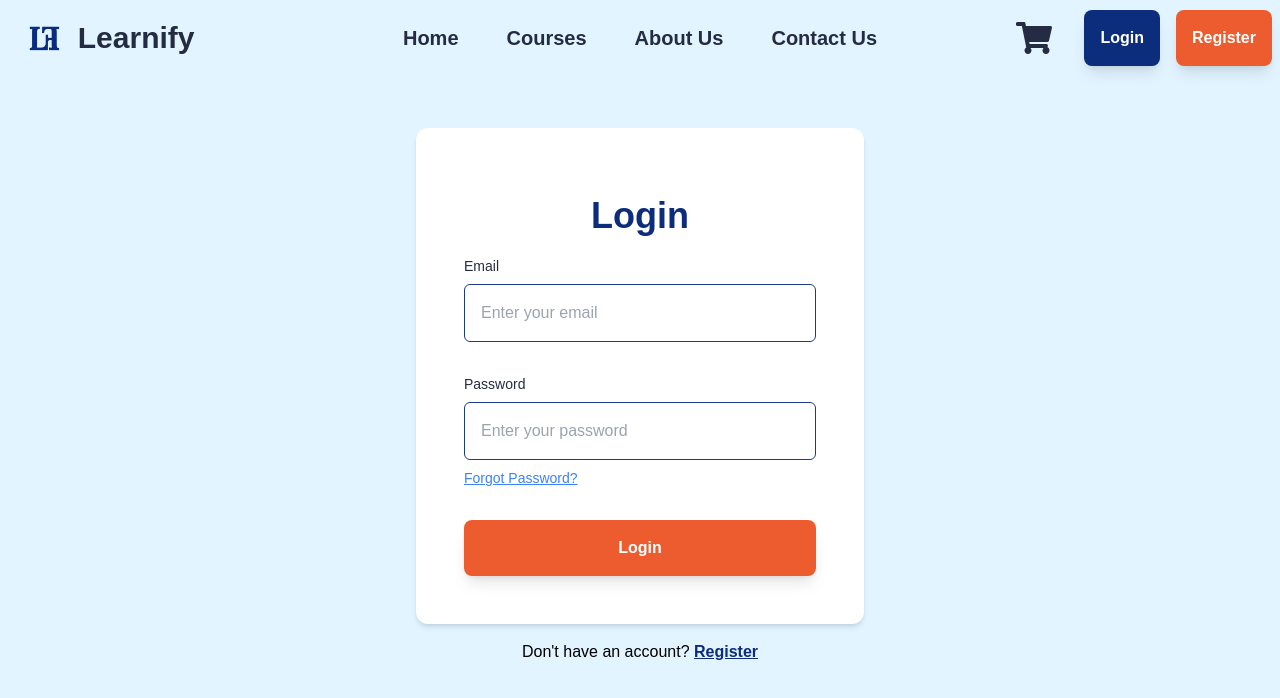
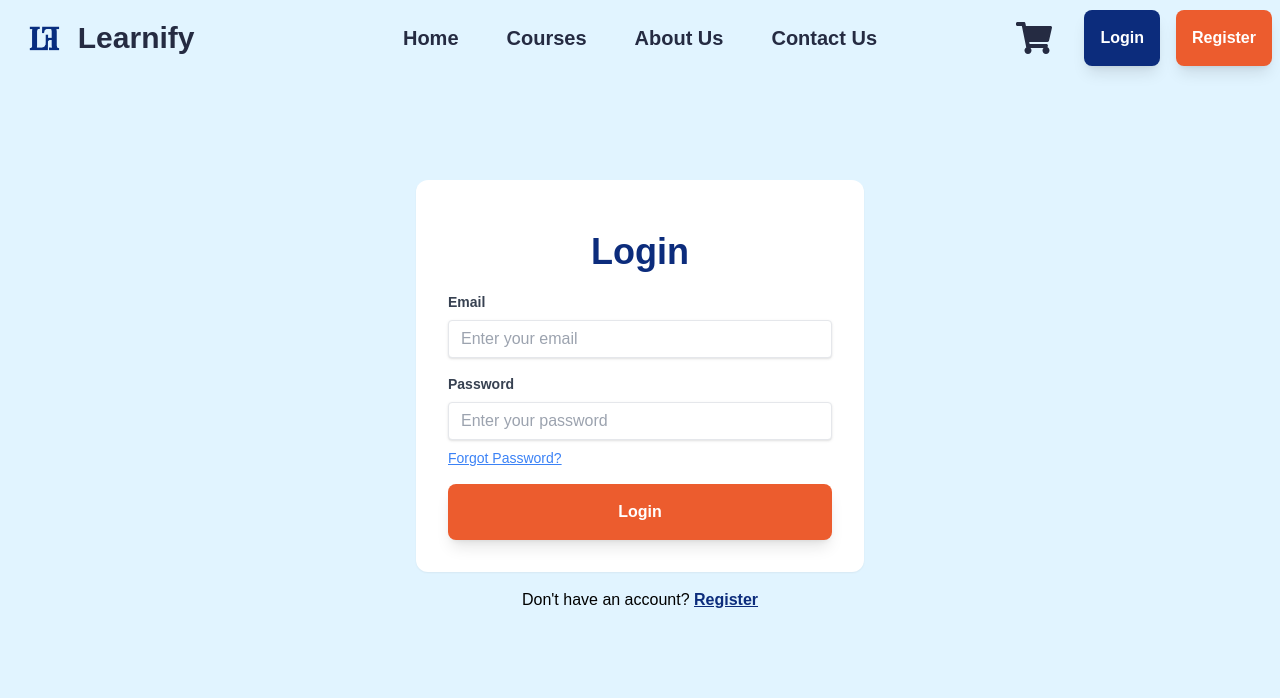
Before and after one commit to farahassaf-25/learnify, a React (Vite) app in the folder frontend/: page /login in a window 1280 px wide. Shown: the top 698 px of the page. Built offline with nearby package versions, Linux system fonts and the light colour scheme.

Commit message:
finish login functionality

```diff
--- a/frontend/src/Components/Form.jsx
+++ b/frontend/src/Components/Form.jsx
@@ -1,37 +1,32 @@
 import React from 'react';
 import Button from './Button';
 import MiddleText from './MiddleText';
+import Loader from './Loader';
 
-const Form = ({ title, fields, onSubmit, submitLabel }) => {
+const Form = ({ title, fields, onSubmit, submitLabel, isLoading }) => {
   return (
-    <div className="bg-white p-12 rounded-xl shadow-md w-full max-w-md">
+    <form onSubmit={onSubmit} className="bg-white p-8 rounded-xl shadow-sm w-full max-w-md">
       <MiddleText text={title} />
-      <form onSubmit={onSubmit} className="space-y-8">
-        {fields.map((field, index) => (
-          <div key={index}>
-            <label
-              htmlFor={field.id}
-              className="block text-sm font-medium text-textColor mb-2"
-            >
+      {fields.map(field => (
+        <div key={field.id} className="mb-4">
+          <label htmlFor={field.id} className="block text-gray-700 text-sm font-bold mb-2">
             {field.label}
           </label>
           <input
-              type={field.type}
-              id={field.id}
-              name={field.name}
-              placeholder={field.placeholder}
-              value={field.value}
-              onChange={field.onChange}
-              className="w-full p-4 border border-primary-light rounded-md focus:outline-none focus:ring-2 focus:ring-primary-light focus:border-transparent"
+            {...field}
+            className="shadow appearance-none border rounded w-full py-2 px-3 text-gray-700 leading-tight focus:outline-none focus:shadow-outline"
           />
-            {field.extra && <div className="mt-2">{field.extra}</div>}
+          {field.extra}
         </div>
       ))}
-        <Button color="secondary" className="w-full">
-          {submitLabel}
+      <Button
+        type="submit"
+       color='secondary' className='w-full'
+        disabled={isLoading}
+      >
+        {isLoading ? <Loader /> : submitLabel}
       </Button>
     </form>
-    </div>
   );
 };
 
--- a/frontend/src/pages/LoginPage.jsx
+++ b/frontend/src/pages/LoginPage.jsx
@@ -5,7 +5,6 @@ import { useDispatch, useSelector } from 'react-redux';
 import { useLoginMutation } from '../Redux/slices/userApiSlice';
 import { setCredentials } from '../Redux/slices/authSlice';
 import Form from '../Components/Form';
-import Loader from '../Components/Loader';
 
 const LoginPage = () => {
   const [email, setEmail] = useState('');
@@ -19,7 +18,7 @@ const LoginPage = () => {
 
   const { userInfo } = useSelector((state) => state.auth);
   const search = new URLSearchParams(location.search);
-  const redirect = search.get('redirect') || '/';
+  const redirect = search.get('redirect') || '/courses';
 
   useEffect(() => {
     if (userInfo) {
@@ -29,13 +28,20 @@ const LoginPage = () => {
 
   const submitHandler = async (e) => {
     e.preventDefault();
+
+    //validation for empty fields
+    if (!email || !password) {
+      toast.error('Please fill in all fields');
+      return;
+    }
+
     try {
-      //call login, get response and set credentials
+      //call login, get response, and set credentials
       const res = await login({ email, password }).unwrap();
       dispatch(setCredentials({ ...res }));
       navigate(redirect || '/');
     } catch (err) {
-      toast.error(err?.data?.message || err.error);
+      toast.error(err?.data?.message || 'Invalid email or password');
     }
   };
 
@@ -74,11 +80,11 @@ const LoginPage = () => {
         fields={loginFields}
         onSubmit={submitHandler}
         submitLabel="Login"
+        isLoading={isLoading}
       />
-      {isLoading && <Loader />}
       <p className="mt-4">
         Don't have an account?{' '}
-        <Link to={ redirect ? `/register?redirect=${redirect}` : '/register'} className="text-primary font-bold underline">
+        <Link to={redirect ? `/register?redirect=${redirect}` : '/register'} className="text-primary font-bold underline">
           Register
         </Link>
       </p>
```
Lines whose indentation alone changed are shown as unchanged.
